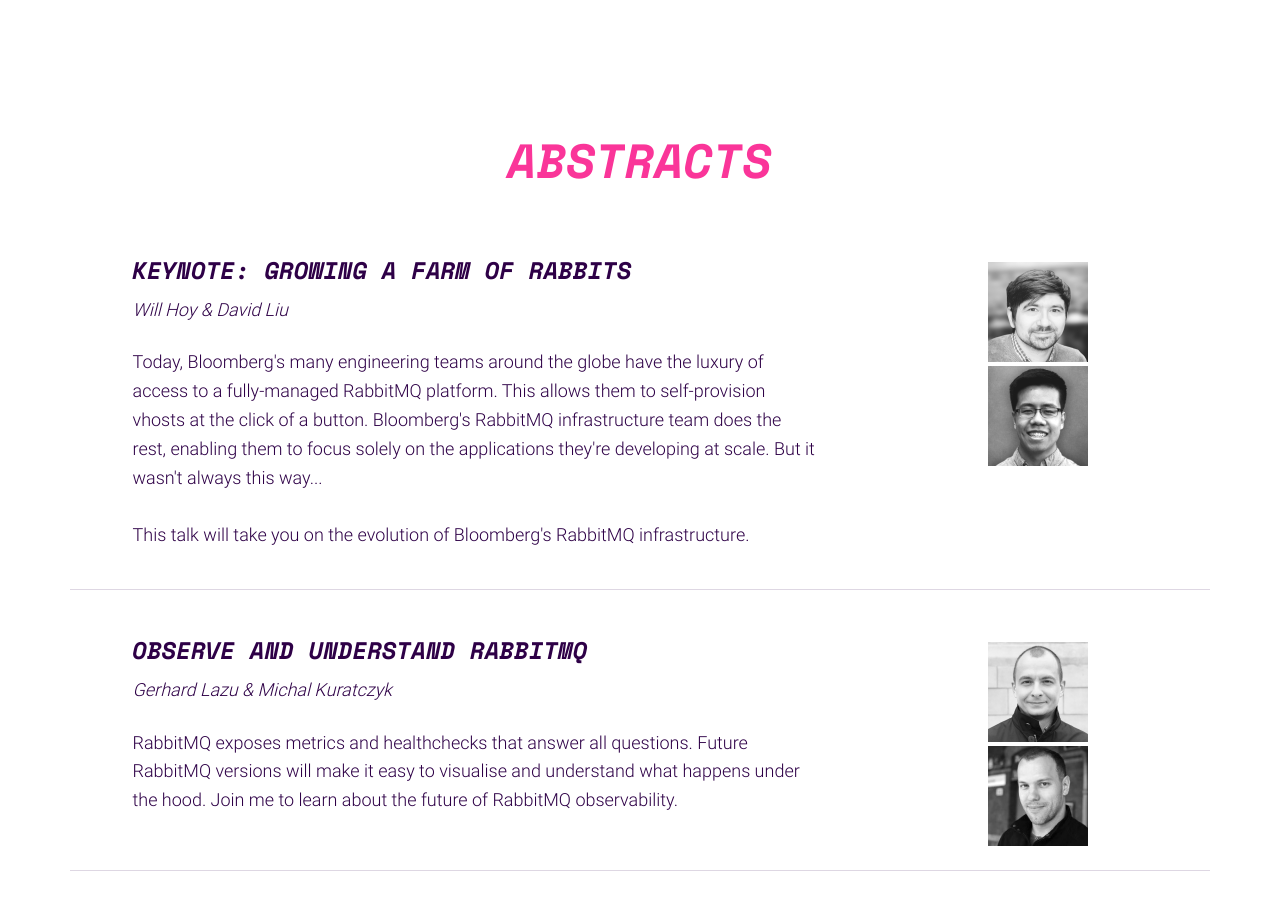
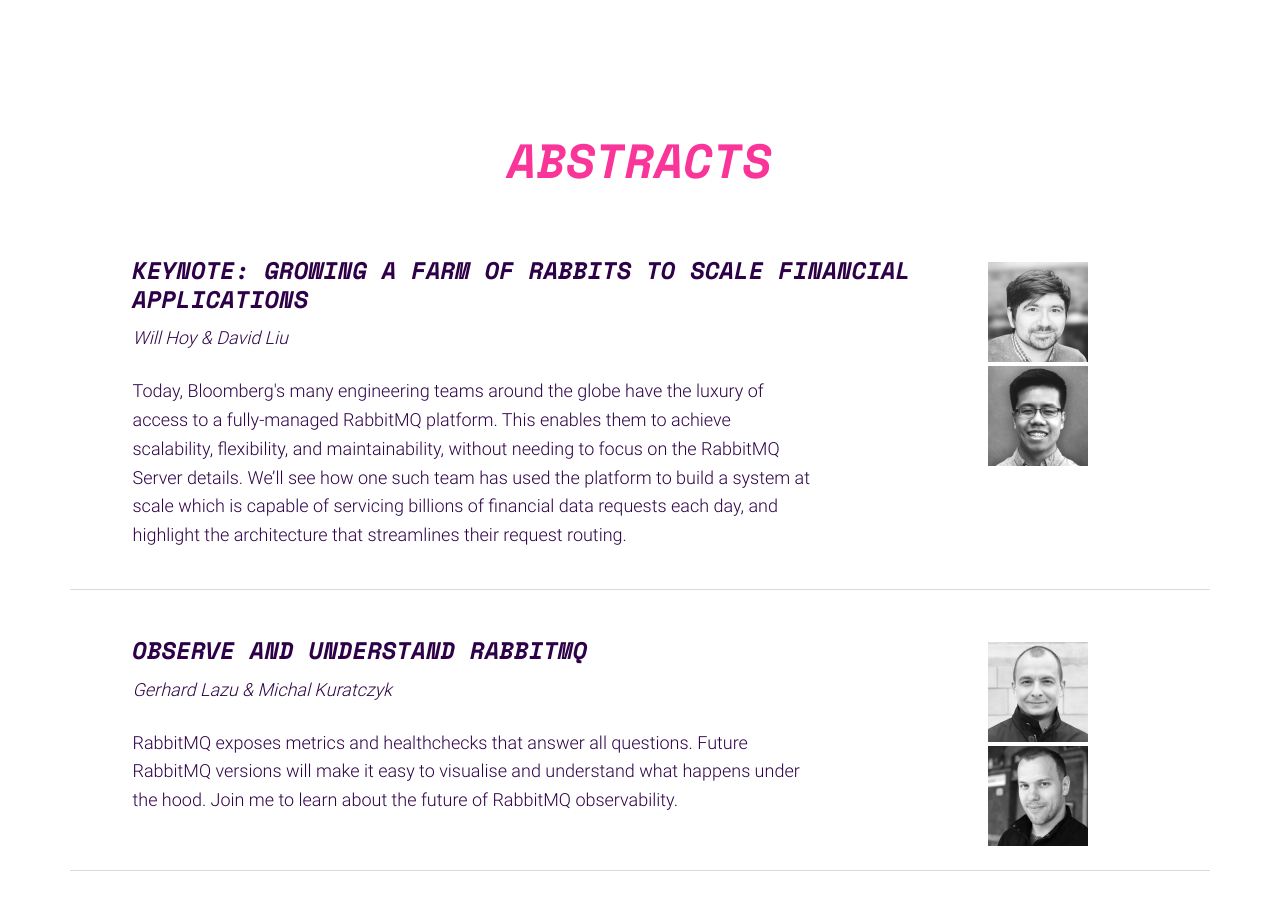
Before and after one commit to isabella232/rabbitmq-summit-1, a Jekyll site: the page built from index.html, in a window 1280 px wide and 900 px high, scrolled down 3036 px. Built offline with Jekyll 4.4.1, drawn with Linux system fonts in a browser that asks for light colours; nearby versions of some CDN libraries; comment, search, counter and statistics services are not loaded.

Commit message:
Updates keynote abstract and title

```diff
--- a/_data/schedule.yml
+++ b/_data/schedule.yml
@@ -1,14 +1,15 @@
 - start: '09:15'
   etime: '10:00'
-  title: 'Keynote: Growing a farm of rabbits'
+  title: 'Keynote: Growing a farm of rabbits to scale financial applications'
   speaker: Will Hoy
   abstract: >-
-    Today, Bloomberg's many engineering teams around the globe have the luxury of access
-    to a fully-managed RabbitMQ platform. This allows them to self-provision vhosts at
-    the click of a button. Bloomberg's RabbitMQ infrastructure team does the rest,
-    enabling them to focus solely on the applications they're developing at scale.
-    But it wasn't always this way...<br/><br/>
-    This talk will take you on the evolution of Bloomberg's RabbitMQ infrastructure.
+    Today, Bloomberg's many engineering teams around the globe have the luxury
+    of access to a fully-managed RabbitMQ platform.
+    This enables them to achieve scalability, flexibility, and maintainability,
+    without needing to focus on the RabbitMQ Server details. We’ll see how one
+    such team has used the platform to build a system at scale which is capable
+    of servicing billions of financial data requests each day, and highlight the
+    architecture that streamlines their request routing.
   img: /img/speakers/will-hoy.jpg
   co-speaker: David Liu
   co-img: /img/speakers/david-liu.jpg
```
